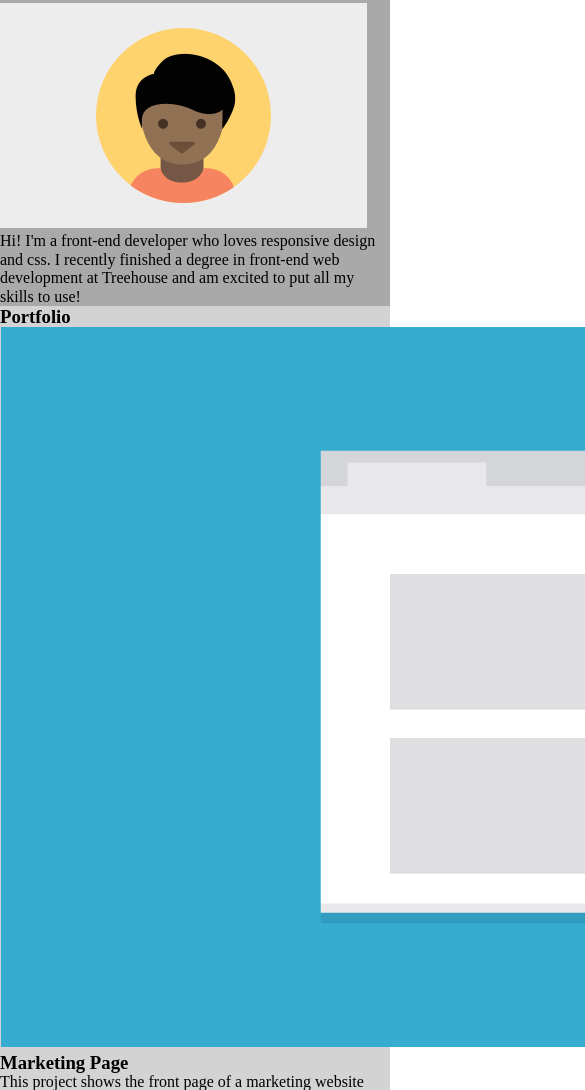
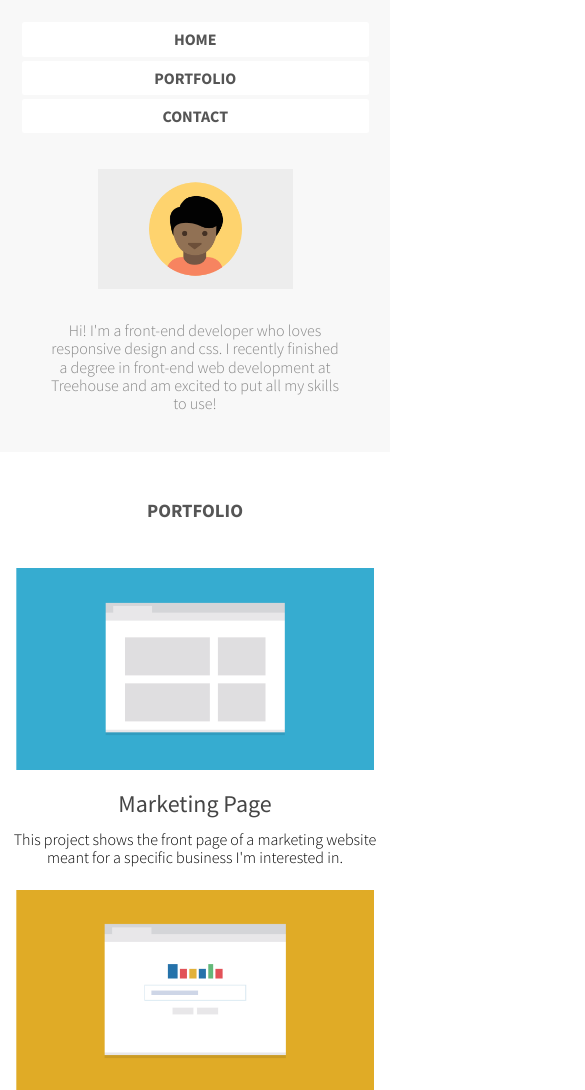
Before and after one commit to nathancleon/treehouse-techdegree-frontend-project-2, a plain HTML site: page index.html in a window 390 px wide. Shown: the part 121-1211 px from the top of the page, 585 px wide, since content can reach past the window. Drawn offline with Linux system fonts and the light colour scheme.

Commit message:
updated html & css
Using the mobile first approach. Header, nav, and main content updated. Contact/footer update needed

```diff
--- a/css/styles.css
+++ b/css/styles.css
@@ -1,19 +1,100 @@
+* {
+  box-sizing: border-box;
+  font-family: Source Sans Pro, Helvetica, sans-serif;
+  width: 100%;
+}
+
 h1, h3, p {
   margin: 0;
   padding; 0;
 }
 
-.nav-main {
-  margin: 0 auto;
-  padding: 12.5% auto;
-  background-color: darkgrey;
+p {
+  font-weight: 300;
+}
+
+.header-content {
+  text-align: center;
+  padding-bottom: 10%;
+  background-color: #f8f8f8;
+}
+
+.student-name {
+  padding-top: 1em;
+  padding-bottom: 0.5em;
+  font-size: 3em;
+  color: #333;
+  text-align: center;
+}
+
+.main-nav {
+  list-style: none;
+  font-size: 1em;
+}
+
+.main-nav li {
+  margin-left: -18px;
+  margin-bottom: 0.25em;
+  padding: 0.5em 0em;
+  font-weight: bold;
+  width: 99%;
+  border-radius: 2.5px;
+  background-color: white;
+}
+
+.main-nav li a {
+  text-decoration: none;
+  color: #555;
+}
+
+.profile-img {
+  display: block;
+  margin: auto;
+  padding-top: 1.25em;
+  width: 50%;
+}
+
+.bio-text {
+  padding-top: 2em;
+  padding-left: 3em;
+  padding-right: 3em;
+  color: #858585;
+}
+
+.portfolio-img {
+  display: block;
+  margin: auto;
+  padding-bottom: 1.25em;
+  width: 92%;
 }
 
 .main-content {
-  padding: 25% auto;
-  background-color: lightgray;
+  padding-top: 3em;
+  text-align: center;
+  padding-bottom: 20%;
+  background-color: #fff;
+}
+
+.main-content-title {
+  padding-bottom: 2.5em;
+  color: #555;
+}
+
+.portfolio-section h3 {
+  font-size: 1.5em;
+  font-weight: 400;
+  color: #454545;
+}
+
+.portfolio-content {
+  padding-bottom: 1.5em;
+}
+
+.portfolio-content h3 {
+  padding-bottom: 0.5em;
 }
 
 .contact {
-  padding: 12.5% auto;
+  padding-top: 5em;
+  background-color: #f8f8f8;
 }
--- a/index.html
+++ b/index.html
@@ -2,66 +2,67 @@
 <html>
   <head>
     <title>Portfolio - Techdegree Project 2</title>
+    <link href="https://fonts.googleapis.com/css?family=Source+Sans+Pro:300,400,700" rel="stylesheet">
     <link rel="stylesheet" type="text/css" href="css/normalize.css" />
     <link rel="stylesheet" type="text/css" href="css/styles.css" />
   </head>
   <body>
-    <header class="nav-main">
-      <h1>Student Name</h1>
-      <nav>
-        <ul>
-          <li><a href="#top">Home</a></li>
-          <li><a href="#portfolio">Portfolio</a></li>
-          <li><a href="#contact">Contact</a></li>
+    <header class="header-content">
+      <h1 class="student-name">Student Name</h1>
+      <nav class="main-nav">
+        <ul class="main-nav">
+          <li><a href="#top">HOME</a></li>
+          <li><a href="#portfolio">PORTFOLIO</a></li>
+          <li><a href="#contact">CONTACT</a></li>
         </ul>
       </nav>
       <div>
-        <img src="images/responsive-layout-profile.png" />
-        <p>
+        <img class="profile-img" src="images/responsive-layout-profile.png" />
+        <p class="bio-text">
           Hi! I'm a front-end developer who loves responsive design and css. I recently finished a degree in front-end web development at Treehouse and am excited to put all my skills to use!
         </p>
       </div>
     </header>
     <main class="main-content">
-      <h3>Portfolio</h3>
-      <div>
-        <div class="Marketing Page">
-          <img src="images/portfolio-1.png" />
+      <h3 class="main-content-title">PORTFOLIO</h3>
+      <div class="portfolio-section">
+        <div class="portfolio-content">
+          <img class="portfolio-img" src="images/portfolio-1.png" />
           <h3>Marketing Page</h3>
           <p>
             This project shows the front page of a marketing website meant for a specific business I'm interested in.
           </p>
         </div>
-        <div class="Search Page">
-          <img src="images/portfolio-2.png" />
+        <div class="portfolio-content">
+          <img class="portfolio-img" src="images/portfolio-2.png" />
           <h3>Search Page</h3>
           <p>
             This project searches through a specific database to find information that the user is trying to look up.
           </p>
         </div>
-        <div class="Travel App">
-          <img src="images/portfolio-3.png" />
+        <div class="portfolio-content">
+          <img class="portfolio-img" src="images/portfolio-3.png" />
           <h3>Travel App</h3>
           <p>
             This project compares travel times based on different transportation methods and tells you the best one.
           </p>
         </div>
-        <div class="Map of Favorite Spots">
-          <img src="images/portfolio-4.png" />
+        <div class="portfolio-content">
+          <img class="portfolio-img" src="images/portfolio-4.png" />
           <h3>Map of Favorite Spots</h3>
           <p>
             This project uses mapping apis to plot points for my favorite spots in the city for a do-it-yourself walking tour.
           </p>
         </div>
-        <div class="Photo Gallery">
-          <img src="images/portfolio-5.png" />
+        <div class="portfolio-content">
+          <img class="portfolio-img" src="images/portfolio-5.png" />
           <h3>Photo Gallery</h3>
           <p>
             This project shows pictures from a recent trip to the viewer and allows them to easily navigate through photos.
           </p>
         </div>
-        <div class="Calculator">
-          <img src="images/portfolio-6.png" />
+        <div class="portfolio-content">
+          <img class="portfolio-img" src="images/portfolio-6.png" />
           <h3>Calculator</h3>
           <p>
             Someone can enter in the numbers they want, and press the big blue button and get the result.
```
